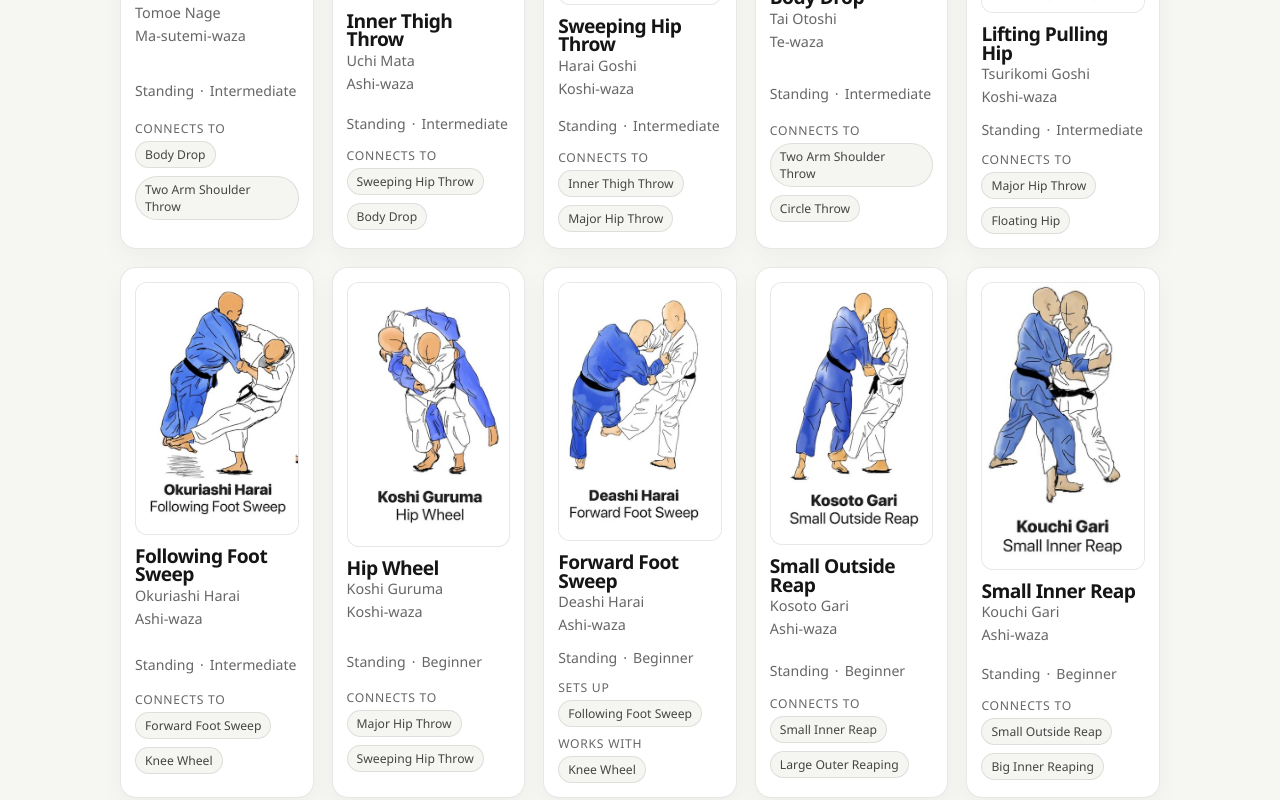
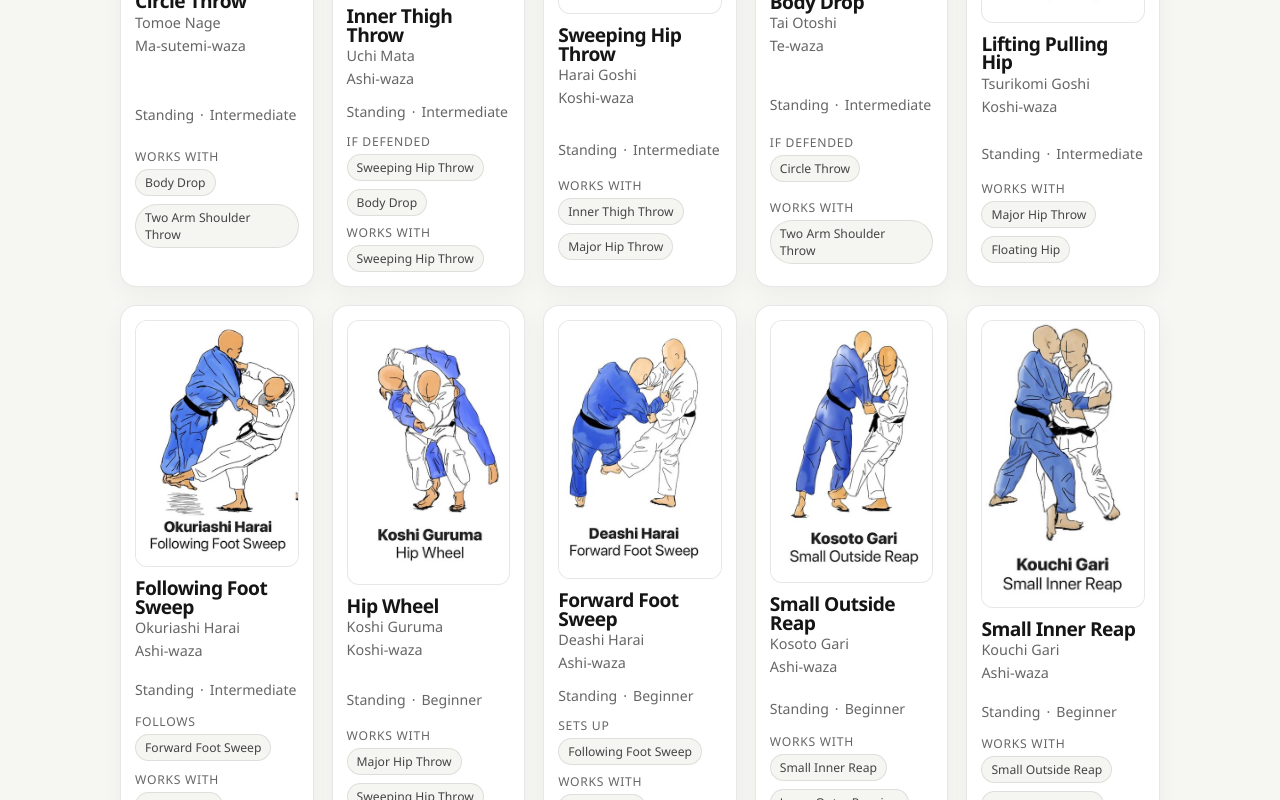
Before and after one commit to gocre8/judo, a Next.js app: page /library in a window 1280 px wide. Shown: the part 1380-2180 px from the top of the page. Built offline with nearby package versions, Linux system fonts and the light colour scheme.

Commit message:
Deepen move relationships and add gi no-gi tags

```diff
--- a/data/moves.ts
+++ b/data/moves.ts
@@ -17,6 +17,7 @@ export const moves: Move[] = [
     commonMistakes: ["Dropping backward before breaking posture.", "Placing the foot too low.", "Failing to keep sleeve control."],
     safetyNotes: ["Practice with strong ukemi.", "Keep the throw smooth, not explosive."],
     keyPrinciples: ["Forward kuzushi", "High foot placement", "Continuous pull"],
+    worksWellWithIds: ["tai-otoshi", "seoi-nage"],
     relatedMoveIds: ["tai-otoshi", "seoi-nage"],
     alternativeMoveIds: ["tai-otoshi", "seoi-nage"],
     diagram: { pose: "throw-entry", cue: "Pull first, then sit.", markers: [] },
@@ -38,6 +39,8 @@ export const moves: Move[] = [
     commonMistakes: ["Reaping low.", "Leaving space on entry.", "Trying to kick instead of lift."],
     safetyNotes: ["Train the turn-in slowly first.", "Protect partners with control on the finish."],
     keyPrinciples: ["Close entry", "Upward lift", "Inner thigh reap"],
+    counteredByIds: ["harai-goshi", "tai-otoshi"],
+    worksWellWithIds: ["harai-goshi"],
     relatedMoveIds: ["harai-goshi", "tai-otoshi"],
     alternativeMoveIds: ["harai-goshi", "tai-otoshi"],
     diagram: { pose: "hip-throw", cue: "Lift before the leg rises.", markers: [] },
@@ -59,6 +62,7 @@ export const moves: Move[] = [
     commonMistakes: ["Trying to sweep before loading uke.", "Bent posture on entry.", "Loose sleeve pull."],
     safetyNotes: ["Use control with the sweeping leg.", "Do not force the lower back."],
     keyPrinciples: ["Hip loading", "Sleeve lift", "Long sweep"],
+    worksWellWithIds: ["uchi-mata", "o-goshi"],
     relatedMoveIds: ["uchi-mata", "o-goshi"],
     alternativeMoveIds: ["uchi-mata", "o-goshi"],
     diagram: { pose: "hip-throw", cue: "Hip first, sweep second.", markers: [] },
@@ -80,6 +84,8 @@ export const moves: Move[] = [
     commonMistakes: ["Placing weight on the blocking leg.", "Turning too far away.", "Stopping the hands."],
     safetyNotes: ["Keep the blocking leg light.", "Practice direction and spacing carefully."],
     keyPrinciples: ["Hand action", "Angle", "Blocking line"],
+    counteredByIds: ["tomoe-nage"],
+    worksWellWithIds: ["seoi-nage"],
     relatedMoveIds: ["seoi-nage", "tomoe-nage"],
     alternativeMoveIds: ["seoi-nage", "tomoe-nage"],
     diagram: { pose: "throw-entry", cue: "Hands do the throw.", markers: [] },
@@ -101,6 +107,7 @@ export const moves: Move[] = [
     commonMistakes: ["Low sleeve hand.", "Loose entry.", "Turning before uke is loaded."],
     safetyNotes: ["Use bent knees on the entry.", "Finish with control."],
     keyPrinciples: ["Lift", "Hip placement", "Tight turn"],
+    worksWellWithIds: ["o-goshi", "uki-goshi"],
     relatedMoveIds: ["o-goshi", "uki-goshi"],
     alternativeMoveIds: ["o-goshi", "uki-goshi"],
     diagram: { pose: "hip-throw", cue: "Lift as you turn.", markers: [] },
@@ -122,6 +129,8 @@ export const moves: Move[] = [
     commonMistakes: ["Sweeping a planted foot.", "Attacking too early.", "Using only the leg without the hands."],
     safetyNotes: ["Drill the rhythm first.", "Keep contact light on the sweep."],
     keyPrinciples: ["Timing", "Side movement", "Hand-foot coordination"],
+    followUpIds: ["deashi-harai"],
+    worksWellWithIds: ["hiza-guruma"],
     relatedMoveIds: ["deashi-harai", "hiza-guruma"],
     alternativeMoveIds: ["deashi-harai", "hiza-guruma"],
     diagram: { pose: "foot-sweep", cue: "Catch the motion, not the stance.", markers: [] },
@@ -143,6 +152,7 @@ export const moves: Move[] = [
     commonMistakes: ["Loose head control.", "Gap between bodies.", "Trying to muscle the finish."],
     safetyNotes: ["Do not crank the neck.", "Use a smooth turning finish."],
     keyPrinciples: ["Head control", "Close turn", "Hip wheel"],
+    worksWellWithIds: ["o-goshi", "harai-goshi"],
     relatedMoveIds: ["o-goshi", "harai-goshi"],
     alternativeMoveIds: ["o-goshi", "harai-goshi"],
     diagram: { pose: "hip-throw", cue: "Turn close around the head.", markers: [] },
@@ -194,6 +204,7 @@ export const moves: Move[] = [
     commonMistakes: ["Attacking with no kuzushi.", "Reaping too high.", "Standing too far away."],
     safetyNotes: ["Keep the contact light and precise.", "Control the fall."],
     keyPrinciples: ["Outside reap", "Precision", "Close distance"],
+    worksWellWithIds: ["kouchi-gari", "osoto-gari"],
     relatedMoveIds: ["kouchi-gari", "osoto-gari"],
     alternativeMoveIds: ["kouchi-gari", "osoto-gari"],
     diagram: { pose: "throw-entry", cue: "Small reap, sharp timing.", markers: [] },
@@ -215,6 +226,7 @@ export const moves: Move[] = [
     commonMistakes: ["Reaping without breaking posture.", "Leaning away.", "Reaping too wide."],
     safetyNotes: ["Use a clean inside reap, not a kick.", "Finish under control."],
     keyPrinciples: ["Inside reap", "Close contact", "Inward pull"],
+    worksWellWithIds: ["kosoto-gari", "ouchi-gari"],
     relatedMoveIds: ["kosoto-gari", "ouchi-gari"],
     alternativeMoveIds: ["kosoto-gari", "ouchi-gari"],
     diagram: { pose: "throw-entry", cue: "Bring uke onto the inside line first.", markers: [] },
@@ -236,6 +248,8 @@ export const moves: Move[] = [
     commonMistakes: ["Blocking too high.", "Leaving the hands passive.", "Standing square."],
     safetyNotes: ["Use a light block, not a kick.", "Keep uke moving."],
     keyPrinciples: ["Knee block", "Wheel action", "Timing"],
+    followUpIds: ["deashi-harai"],
+    worksWellWithIds: ["sasae-tsurikomi-ashi"],
     relatedMoveIds: ["deashi-harai", "sasae-tsurikomi-ashi"],
     alternativeMoveIds: ["deashi-harai", "sasae-tsurikomi-ashi"],
     diagram: { pose: "foot-sweep", cue: "Wheel over the knee line.", markers: [] },
@@ -257,6 +271,7 @@ export const moves: Move[] = [
     commonMistakes: ["Blocking too high.", "Trying to stop a planted leg.", "Weak hand action."],
     safetyNotes: ["Use a precise block.", "Keep the throw controlled."],
     keyPrinciples: ["Lift-pull", "Ankle block", "Turning kuzushi"],
+    worksWellWithIds: ["hiza-guruma", "deashi-harai"],
     relatedMoveIds: ["hiza-guruma", "deashi-harai"],
     alternativeMoveIds: ["hiza-guruma", "deashi-harai"],
     diagram: { pose: "foot-sweep", cue: "Lift and pull make the block work.", markers: [] },
@@ -278,6 +293,7 @@ export const moves: Move[] = [
     commonMistakes: ["Trying to fully load uke.", "Leaving space on the turn.", "Stopping the sleeve hand."],
     safetyNotes: ["Keep the entry light and controlled.", "Use clear ukemi practice."],
     keyPrinciples: ["Floating contact", "Rotation", "Forward pull"],
+    worksWellWithIds: ["o-goshi", "tsurikomi-goshi"],
     relatedMoveIds: ["o-goshi", "tsurikomi-goshi"],
     alternativeMoveIds: ["o-goshi", "tsurikomi-goshi"],
     diagram: { pose: "hip-throw", cue: "Light hip, continuous turn.", markers: [] },
@@ -299,6 +315,7 @@ export const moves: Move[] = [
     commonMistakes: ["Reaping too early.", "Leaning away.", "Stopping the hands."],
     safetyNotes: ["Train with controlled backward falls.", "Keep shoulder pressure connected."],
     keyPrinciples: ["Backward kuzushi", "Chest pressure", "Long reap"],
+    worksWellWithIds: ["ouchi-gari", "kosoto-gari"],
     relatedMoveIds: ["kosoto-gari", "ouchi-gari"],
     alternativeMoveIds: ["kosoto-gari", "ouchi-gari"],
     diagram: { pose: "throw-entry", cue: "Load the heel before the reap.", markers: [] },
@@ -327,6 +344,7 @@ export const moves: Move[] = [
     commonMistakes: ["Leaving a gap.", "Trying to lift with the back.", "Turning too soon."],
     safetyNotes: ["Use bent knees on entry.", "Finish with control."],
     keyPrinciples: ["Close fit", "Hip loading", "Leg drive"],
+    worksWellWithIds: ["uki-goshi", "tsurikomi-goshi"],
     relatedMoveIds: ["uki-goshi", "tsurikomi-goshi"],
     alternativeMoveIds: ["uki-goshi", "tsurikomi-goshi"],
     diagram: { pose: "hip-throw", cue: "Get lower before you turn.", markers: [] },
@@ -355,6 +373,7 @@ export const moves: Move[] = [
     commonMistakes: ["Staying too far away.", "Shallow reap.", "Weak upper-body pressure."],
     safetyNotes: ["Use control on the finish.", "Train with good backward ukemi."],
     keyPrinciples: ["Inside line", "Pressure", "Deep reap"],
+    worksWellWithIds: ["kouchi-gari", "osoto-gari"],
     relatedMoveIds: ["kouchi-gari", "osoto-gari"],
     alternativeMoveIds: ["kouchi-gari", "osoto-gari"],
     diagram: { pose: "throw-entry", cue: "Drive through the center line.", markers: [] },
@@ -377,6 +396,7 @@ export const moves: Move[] = [
     commonMistakes: ["Loose turn-in.", "Not dropping under the center.", "Trying to arm-lift the throw."],
     safetyNotes: ["Practice the fit-in first.", "Protect the partner's landing."],
     keyPrinciples: ["Tight turn", "Shoulder loading", "Forward pull"],
+    worksWellWithIds: ["tai-otoshi", "tomoe-nage"],
     relatedMoveIds: ["tai-otoshi", "tomoe-nage"],
     alternativeMoveIds: ["tai-otoshi", "tomoe-nage"],
     diagram: { pose: "throw-entry", cue: "Turn under, then lift.", markers: [] },
@@ -410,6 +430,8 @@ export const moves: Move[] = [
       "Reset if neck pressure becomes sharp.",
     ],
     keyPrinciples: ["Head-and-arm control", "Low hips", "Wide base"],
+    setupForIds: ["juji-gatame"],
+    worksWellWithIds: ["kata-gatame"],
     relatedMoveIds: ["kata-gatame", "juji-gatame"],
     alternativeMoveIds: ["kata-gatame", "yoko-shiho-gatame"],
     diagram: { pose: "ground-pin", cue: "Pour your weight diagonally through the chest.", markers: [] },
@@ -443,6 +465,8 @@ export const moves: Move[] = [
       "Reset if your partner cannot move safely.",
     ],
     keyPrinciples: ["Head-and-arm pin", "Shoulder pressure", "Stable base"],
+    setupForIds: ["juji-gatame"],
+    worksWellWithIds: ["kesa-gatame"],
     relatedMoveIds: ["kesa-gatame", "juji-gatame"],
     alternativeMoveIds: ["kesa-gatame", "yoko-shiho-gatame"],
     diagram: { pose: "ground-pin", cue: "Settle first, squeeze second.", markers: [] },
@@ -476,6 +500,8 @@ export const moves: Move[] = [
       "Never bridge explosively into the finish.",
     ],
     keyPrinciples: ["Elbow line", "Knee pinch", "Gradual hip lift"],
+    followUpIds: ["kesa-gatame", "kata-gatame"],
+    worksWellWithIds: ["kesa-gatame"],
     relatedMoveIds: ["kesa-gatame", "kata-gatame"],
     alternativeMoveIds: ["kata-gatame", "closed-guard-armbar"],
     diagram: { pose: "arm-lock", cue: "Control the shoulder before the finish.", markers: [] },
@@ -497,7 +523,7 @@ export const moves: Move[] = [
     family: "Closed guard",
     category: "Position",
     difficulty: "Beginner",
-    situationTags: ["Groundwork", "Bottom guard"],
+    situationTags: ["Groundwork", "Bottom guard", "Gi", "No-gi"],
     shortDescription: "Use your legs, grips, and angle to control posture and start attacks.",
     setup: "Lock your legs behind the opponent and control posture before trying to attack.",
     steps: [
@@ -531,7 +557,7 @@ export const moves: Move[] = [
     family: "Closed guard",
     category: "Sweep",
     difficulty: "Beginner",
-    situationTags: ["Groundwork", "Closed guard"],
+    situationTags: ["Groundwork", "Closed guard", "Gi", "No-gi"],
     shortDescription: "Angle out, place the shin across the torso, and chop through the base.",
     setup: "Break posture and angle off before opening the guard into the scissor position.",
     steps: [
@@ -567,7 +593,7 @@ export const moves: Move[] = [
     family: "Closed guard",
     category: "Sweep",
     difficulty: "Beginner",
-    situationTags: ["Groundwork", "Closed guard"],
+    situationTags: ["Groundwork", "Closed guard", "Gi", "No-gi"],
     shortDescription: "Sit up tight, trap the post, and drive your hips diagonally into the opponent.",
     setup: "Open the guard when the opponent postures and sit up into close contact.",
     steps: [
@@ -603,7 +629,7 @@ export const moves: Move[] = [
     family: "Closed guard",
     category: "Choke",
     difficulty: "Intermediate",
-    situationTags: ["Groundwork", "Closed guard"],
+    situationTags: ["Groundwork", "Closed guard", "Gi", "No-gi"],
     shortDescription: "Trap one arm in, one arm out, angle the hips, and lock high across the neck line.",
     setup: "Isolate one arm in and one arm out before shooting the attacking leg high.",
     steps: [
@@ -639,7 +665,7 @@ export const moves: Move[] = [
     family: "Closed guard",
     category: "Arm lock",
     difficulty: "Intermediate",
-    situationTags: ["Groundwork", "Closed guard"],
+    situationTags: ["Groundwork", "Closed guard", "Gi", "No-gi"],
     shortDescription: "Break posture, isolate one arm, and turn your hips so the elbow sits over your line.",
     setup: "Control posture and an arm before opening your guard to climb high.",
     steps: [
```
Also changed, not shown: research/technique-staging.md (+6 -0 lines).
